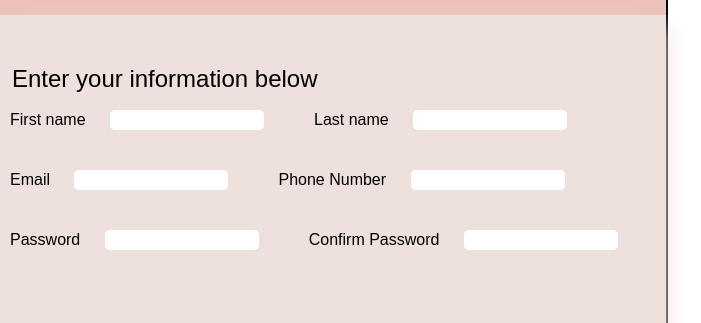
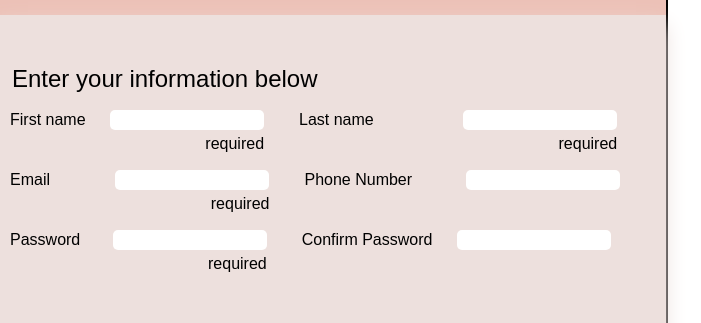
Before and after one commit to andydingus/project-sign-up-form, a plain HTML site: page index.html in a window 1280 px wide. Shown: the part 405-728 px from the top of the page, 474-1175 px from the left. Drawn offline with Linux system fonts and the light colour scheme; a web font is replaced by a local one.

Commit message:
Finish row styling
When a user uses the tab key on the form inputs, it should move to the next
logical one (zigzag).

```diff
--- a/index.html
+++ b/index.html
@@ -54,6 +54,7 @@
                       id="first-name"
                       required
                     />
+                    <span class="required">required</span>
                   </div>
 
                   <div class="last-name">
@@ -64,6 +65,7 @@
                       id="last-name"
                       required
                     />
+                    <span class="required">required</span>
                   </div>
                 </div>
 
@@ -71,6 +73,7 @@
                   <div class="e-mail">
                     <label for="e-mail">Email</label>
                     <input type="email" name="e-mail" id="e-mail" />
+                    <span class="required">required</span>
                   </div>
 
                   <div class="phone-number">
@@ -88,6 +91,7 @@
                       id="user-password"
                       required
                     />
+                    <span class="required">required</span>
                   </div>
 
                   <div class="confirm-password">
--- a/styles.css
+++ b/styles.css
@@ -183,8 +183,18 @@ fieldset input:focus {
 
 .row {
   display: flex;
-  gap: 50px;
+  gap: 35px;
   margin-bottom: 20px;
+}
+
+.row div {
+  position: relative;
+}
+
+.row div > span {
+  position: absolute;
+  top: 25px;
+  right: 0;
 }
 
 .column {
@@ -194,18 +204,34 @@ fieldset input:focus {
   margin-bottom: 20px;
 }
 
-.row.one label {
+.row label {
   text-align: right;
+}
+
+/* Row one labels */
+label[for="first-name"] {
   padding-right: 20px;
 }
 
-.row.two label {
-  text-align: right;
-  padding-right: 20px;
+label[for="last-name"] {
+  padding-right: 85px;
 }
 
-.row.three label {
-  text-align: right;
+/* Row two labels */
+label[for="e-mail"] {
+  padding-right: 61px;
+}
+
+label[for="phone-number"] {
+  padding-right: 49px;
+}
+
+/* Row three labels */
+label[for="user-password"] {
+  padding-right: 28px;
+}
+
+label[for="confirm-password"] {
   padding-right: 20px;
 }
 
```
